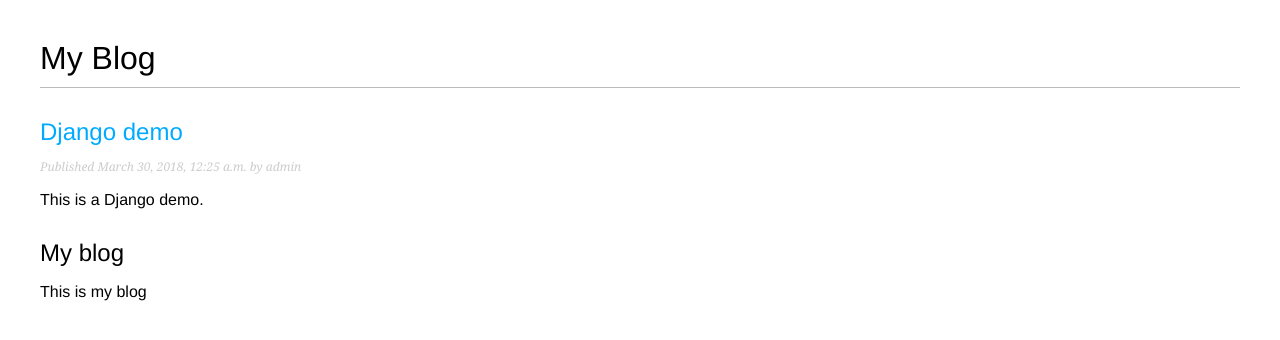
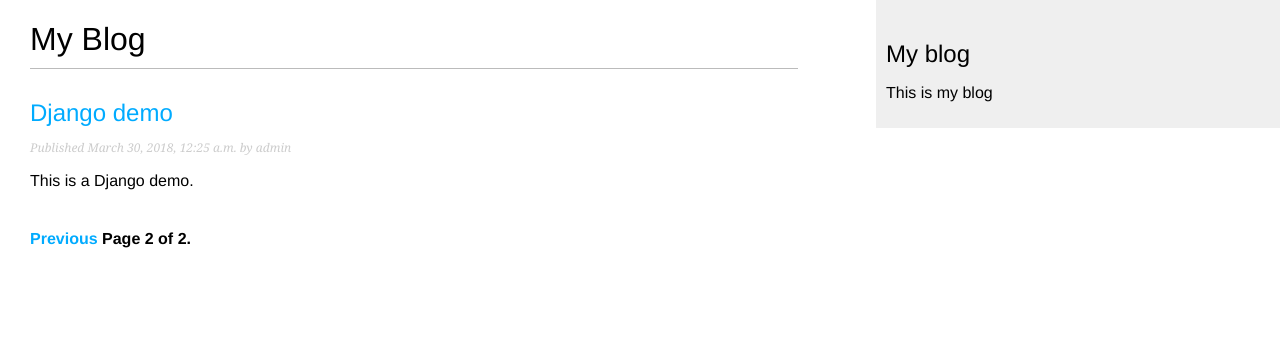
Before and after one commit to rafahuelin/django_blog, a Django app: page /blog/ in a window 1280 px wide. Shown: the top 340 px of the page. Run offline with Django 3.2, Linux system fonts and the light colour scheme; data comes from the database, SQL or seed files in the repository; both versions use the stored data as it was after the commit.

Commit message:
add pagination in post_list view

```diff
--- a/blog_app/static/css/blog.css
+++ b/blog_app/static/css/blog.css
@@ -1,5 +1,5 @@
 body {
-    margin:40px;
+    margin:0;
     padding:0;
     font-family:helvetica, sans-serif;
 }
--- a/blog_app/templates/blog_app/base.html
+++ b/blog_app/templates/blog_app/base.html
@@ -11,11 +11,11 @@
     <link rel="stylesheet" href="{% static "css/blog.css" %}">
 </head>
 <body>
-    <div class="content">
+    <div id="content">
         {% block content %}
         {% endblock %}
     </div>
-    <div class="sidebar">
+    <div id="sidebar">
         <h2>My blog</h2>
         <p>This is my blog</p>
     </div>
--- a/blog_app/templates/blog_app/post/list.html
+++ b/blog_app/templates/blog_app/post/list.html
@@ -10,4 +10,5 @@
         {{ post.body|truncatewords:30|linebreaks }}
     {% endfor %}
 
+    {% include "pagination.html" with page=posts %}
 {% endblock %}
--- /dev/null
+++ b/blog_app/templates/pagination.html
@@ -0,0 +1,15 @@
+<div class="pagination">
+    <span class="step-links">
+        {% if page.has_previous %}
+            <a href="?page={{ page.previous_page_number }}">Previous</a>
+        {% endif %}
+
+        <span class="current">
+            Page {{ page.number }} of {{ page.paginator.num_pages }}.
+        </span>
+
+        {% if page.has_next %}
+            <a href="?page={{ page.next_page_number }}">Next</a>
+        {% endif %}
+    </span>
+</div>
--- a/blog_app/views.py
+++ b/blog_app/views.py
@@ -6,7 +6,7 @@ from .models import Post
 
 def post_list(request):
     object_list = Post.published.all()
-    paginator = Paginator(object_list, 3)  #3 posts in each page
+    paginator = Paginator(object_list, 3)  # 3 posts in each page
     page = request.GET.get('page')
     try:
         posts = paginator.page(page)
```
Also changed, not shown: db.sqlite3.
